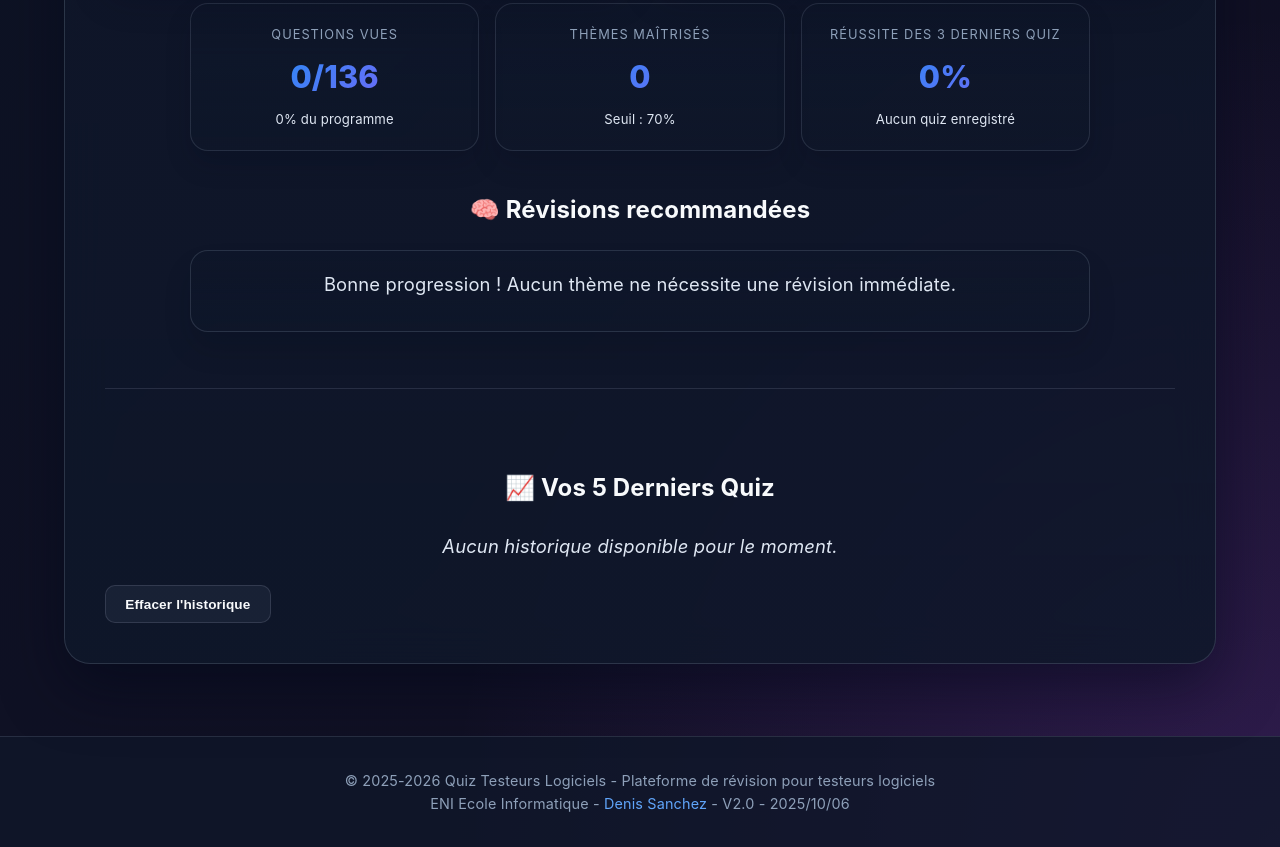
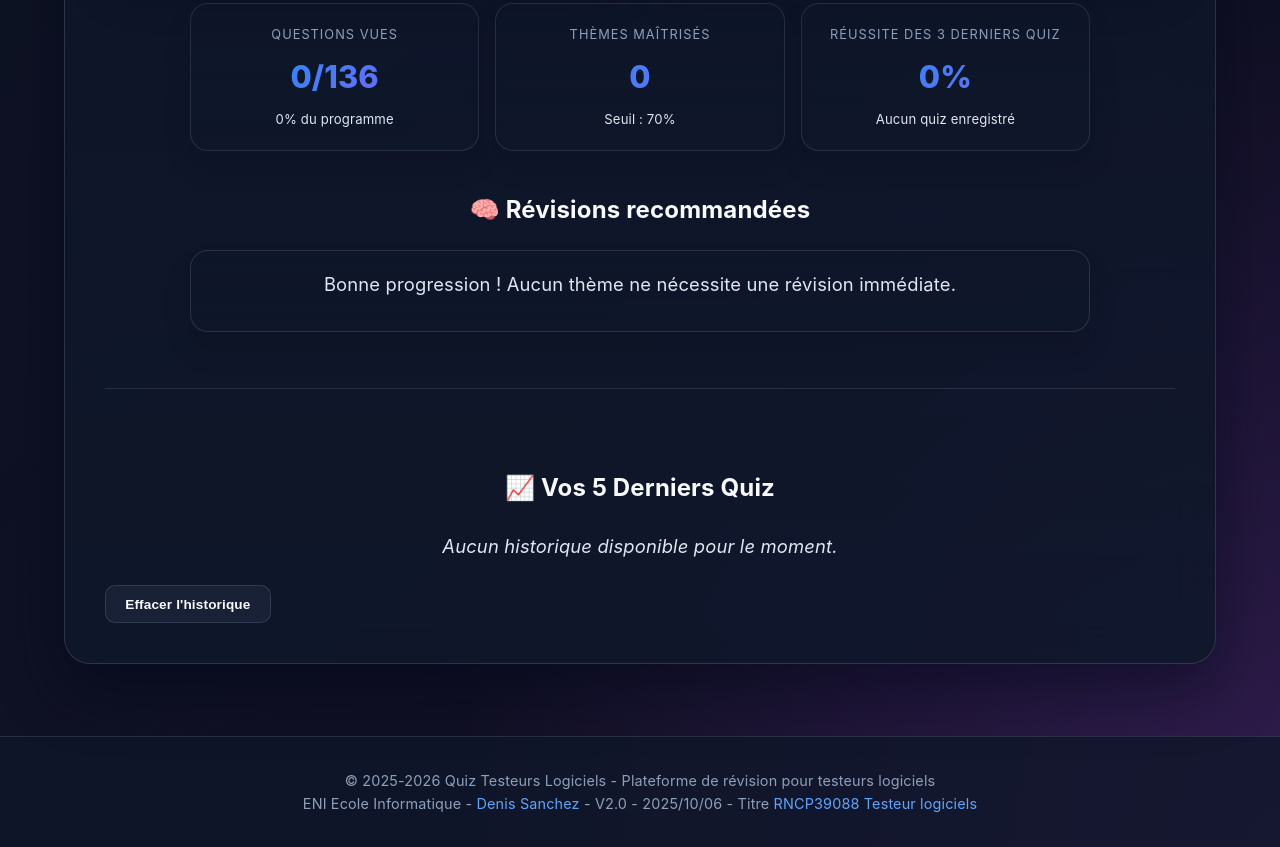
Before and after one commit to ENI-ECOLE-INFORMATIQUE/prepaSoutenanceTesteurLogiciel, a plain HTML site: page index.html in a window 1280 px wide. Shown: the part 1617-2464 px from the top of the page. Drawn offline with Linux system fonts and the light colour scheme.

Commit message:
Lien vers la fiche France Competences du RNCP39088 dans le footer

```diff
--- a/footer.html
+++ b/footer.html
@@ -1,6 +1,6 @@
 <footer class="site-footer">
     <div class="container">
         <p>&copy; 2025-2026 Quiz Testeurs Logiciels - Plateforme de révision pour testeurs logiciels</p>
-        <p>ENI Ecole Informatique - <a href="https://www.linkedin.com/in/sanchezdenis/" target="_blank" rel="noopener">Denis Sanchez</a> - V2.0 - 2025/10/06</p>
+        <p>ENI Ecole Informatique - <a href="https://www.linkedin.com/in/sanchezdenis/" target="_blank" rel="noopener">Denis Sanchez</a> - V2.0 - 2025/10/06 - Titre <a href="https://www.francecompetences.fr/recherche/rncp/39088" target="_blank" rel="noopener">RNCP39088 Testeur logiciels</a></p>
     </div>
 </footer>
--- a/layout.js
+++ b/layout.js
@@ -21,7 +21,7 @@
         <footer class="site-footer">
             <div class="container">
                 <p>&copy; 2025-2026 Quiz Testeurs Logiciels - Plateforme de révision pour testeurs logiciels</p>
-                <p>ENI Ecole Informatique - <a href="https://www.linkedin.com/in/sanchezdenis/" target="_blank" rel="noopener">Denis Sanchez</a> - V2.0 - 2025/10/06</p>
+                <p>ENI Ecole Informatique - <a href="https://www.linkedin.com/in/sanchezdenis/" target="_blank" rel="noopener">Denis Sanchez</a> - V2.0 - 2025/10/06 - Titre <a href="https://www.francecompetences.fr/recherche/rncp/39088" target="_blank" rel="noopener">RNCP39088 Testeur logiciels</a></p>
             </div>
         </footer>
     `;
```
